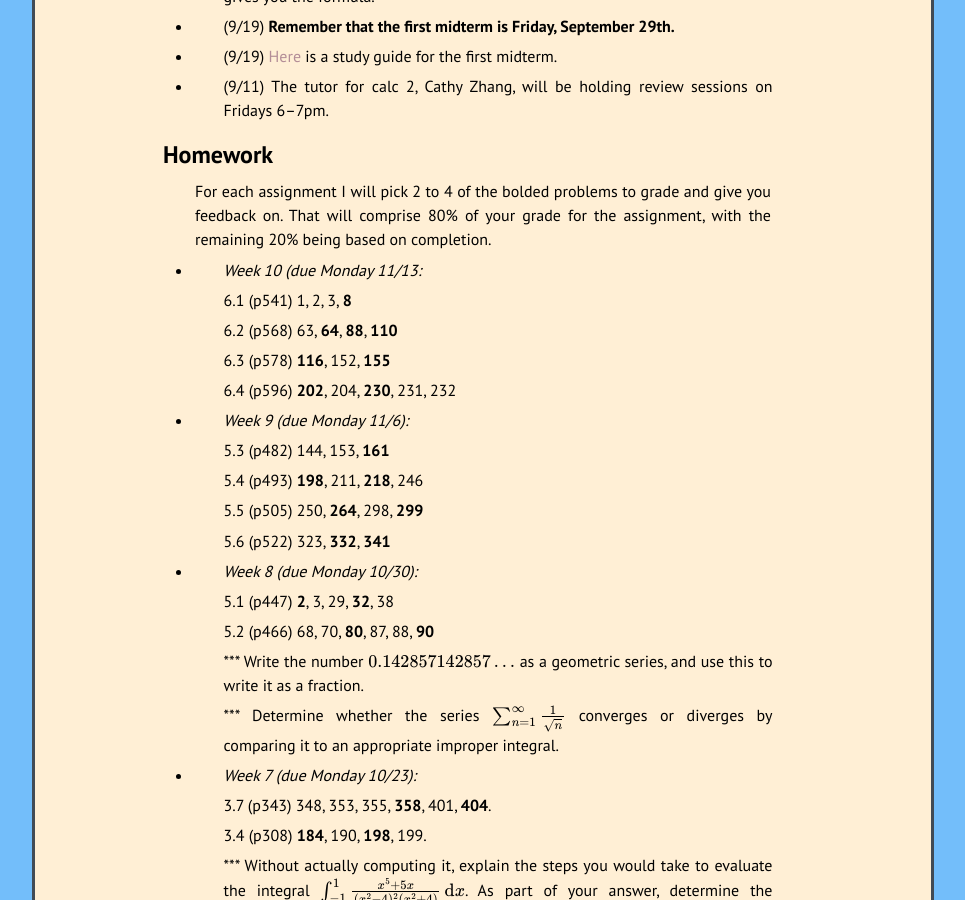
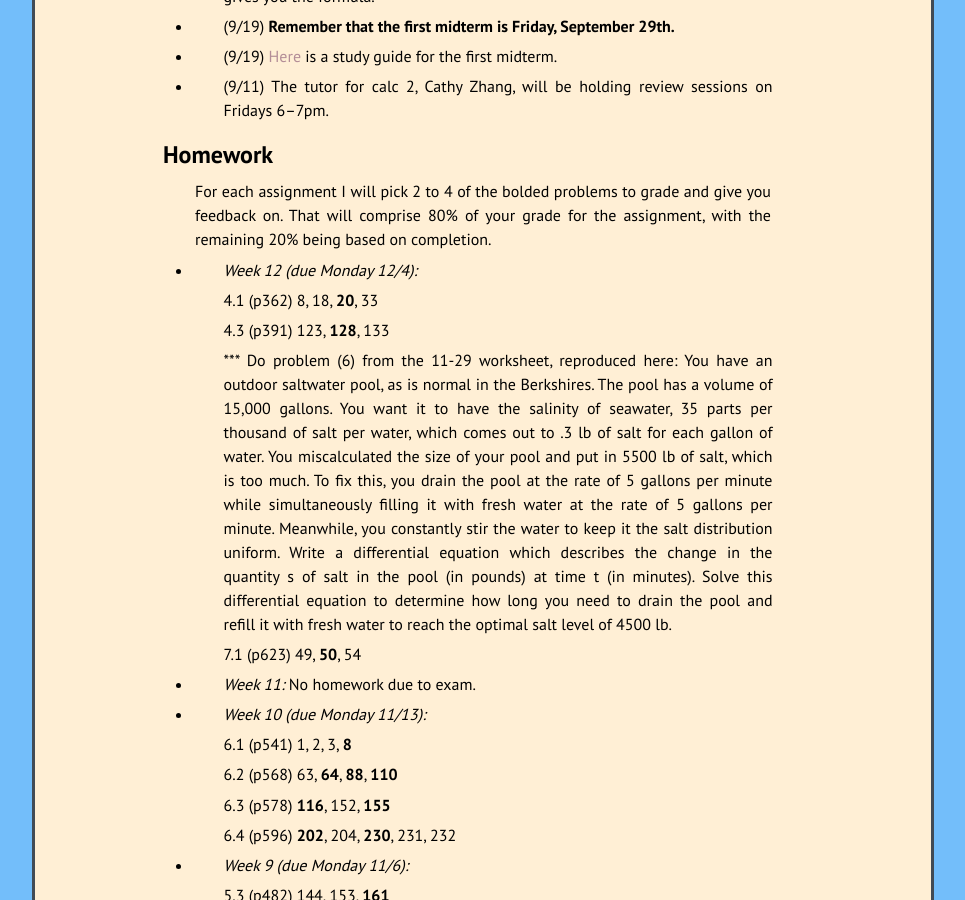
Before and after one commit to kamerynjw/kamerynjw.github.io, a Jekyll site: the page built from teaching/2023/math211.md, in a window 1280 px wide and 900 px high, scrolled down 1059 px. Shown: the whole window, without its empty margins (157-1122 px from the left). Built offline with Jekyll 4.4.1, drawn with Linux system fonts in a browser that asks for light colours; nearby versions of some CDN libraries; formulas are drawn with MathJax 3; some of the changed text lies outside the part shown.

Commit message:
week 12 math 211

```diff
--- a/teaching/2023/math211.md
+++ b/teaching/2023/math211.md
@@ -49,7 +49,19 @@ Homework
 
 For each assignment I will pick 2 to 4 of the bolded problems to grade and give you feedback on. That will comprise 80% of your grade for the assignment, with the remaining 20% being based on completion.
 
-* *Week 10 (due Monday 11/13:*
+* *Week 12 (due Monday 12/4):*
+
+  4.1 (p362) 8, 18, **20**, 33
+
+  4.3 (p391) 123, **128**, 133
+
+  *** Do problem (6) from the 11-29 worksheet, reproduced here: You have an outdoor saltwater pool, as is normal in the Berkshires. The pool has a volume of  15,000 gallons. You want it to have the salinity of seawater, 35 parts per thousand of salt per water, which comes out to .3 lb of salt for each gallon of water. You miscalculated the size of your pool and put in 5500 lb of salt, which is too much. To fix this, you drain the pool at the rate of 5 gallons per minute while simultaneously filling it with fresh water at the rate of 5 gallons per minute. Meanwhile, you constantly stir the water to keep it the salt distribution uniform. Write a differential equation which describes the change in the quantity s of salt in the pool (in pounds) at time t (in minutes). Solve this differential equation to determine how long you need to drain the pool and refill it with fresh water to reach the optimal salt level of 4500 lb.
+
+  7.1 (p623) 49, **50**, 54
+
+* *Week 11:* No homework due to exam.
+
+* *Week 10 (due Monday 11/13):*
 
    6.1 (p541) 1, 2, 3, **8**
 
@@ -135,6 +147,12 @@ For each assignment I will pick 2 to 4 of the bolded problems to grade and give
 
 In-class Worksheets
 --------
+
+* [12/1: Section 7.1](ws12-1.pdf)
+
+* [11/29: Section 4.3](ws11-29.pdf)
+
+* [11/27: Section 4.1](ws11-27.pdf)
 
 * [11/8 and 11/10: Section 6.3 and 6.4](ws11-8.pdf)
 
```
Also changed, not shown: 3 other files.
